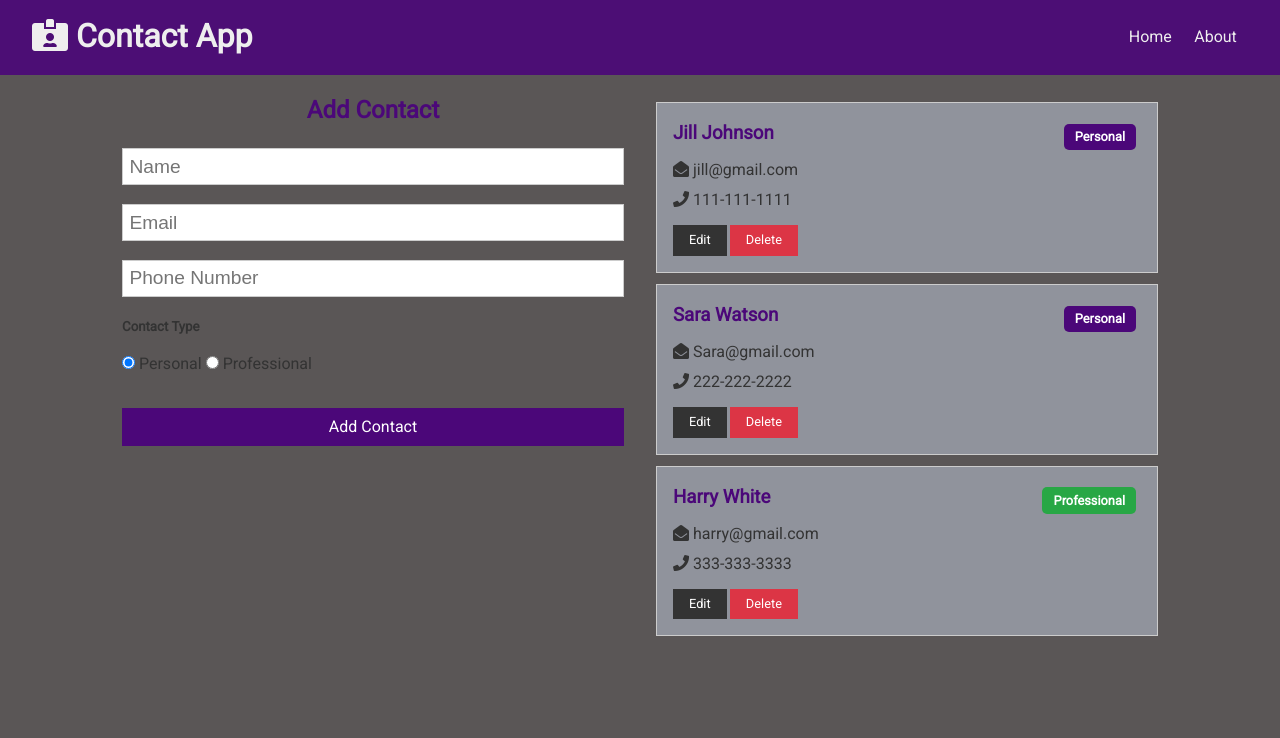
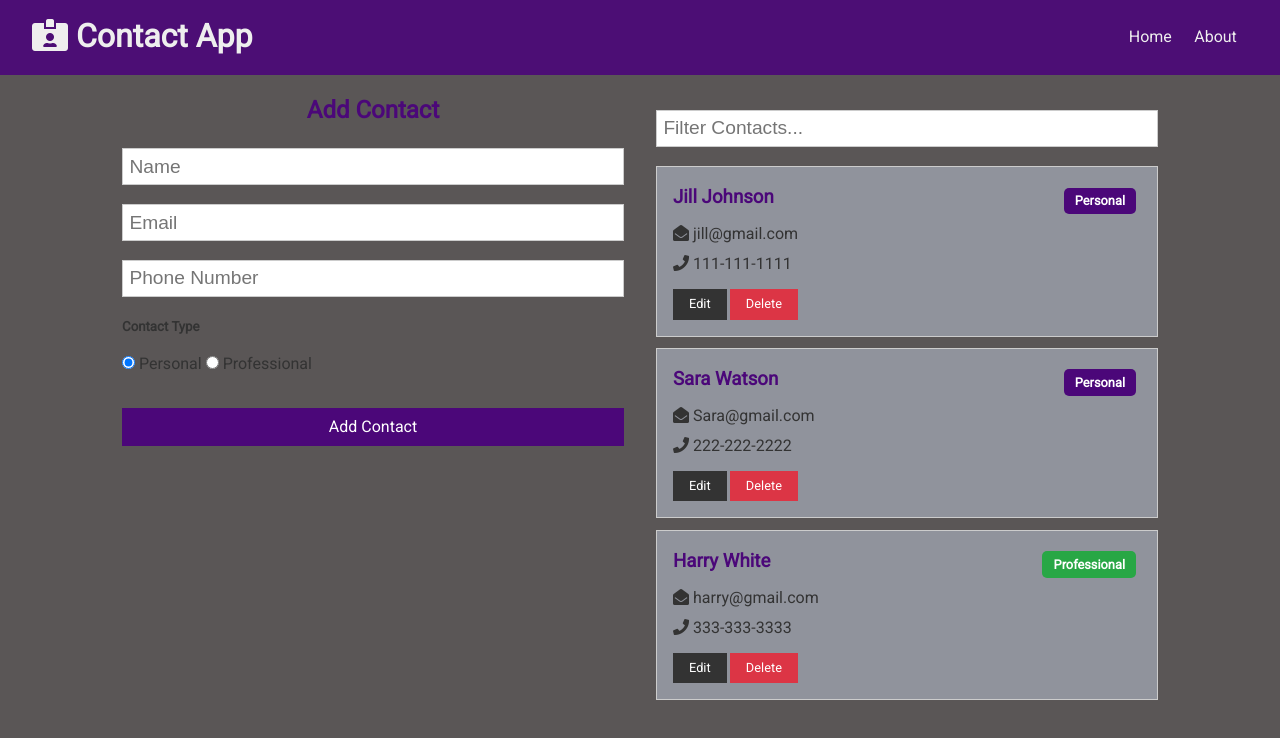
Before and after one commit to JHGarrett/Contact-App, a React (Create React App) app in the folder client/: page / in a window 1280 px wide. Shown: the top 738 px of the page. Built offline with nearby package versions, Linux system fonts and the light colour scheme.

Commit message:
filters contacts in state

```diff
--- /dev/null
+++ b/client/src/components/contacts/ContactFilter.js
@@ -0,0 +1,36 @@
+import React, { useContext, useRef, useEffect } from 'react';
+import ContactContext from '../../context/contact/ContactContext';
+
+const ContactFilter = () => {
+  const contactContext = useContext(ContactContext);
+  const text = useRef('');
+
+  const { filterContacts, clearFilter, filtered } = contactContext
+
+  useEffect(() => {
+    if(filtered === null) {
+        text.current.value = '';
+    }
+  })
+
+  const onChange = e => {
+    if (text.current.value !== '') {
+      filterContacts(e.target.value);
+    } else {
+      clearFilter();
+    }
+  };
+
+  return (
+    <form>
+      <input
+        ref={text}
+        type='text'
+        placeholder='Filter Contacts...'
+        onChange={onChange}
+      />
+    </form>
+  );
+};
+
+export default ContactFilter;
--- a/client/src/components/pages/Home.js
+++ b/client/src/components/pages/Home.js
@@ -1,6 +1,8 @@
 import React from 'react';
 import Contacts from '../contacts/Contacts';
 import ContactForm from '../contacts/ContactForm';
+import ContactFilter from '../contacts/ContactFilter';
+
 
 const Home = () => {
   return (
@@ -9,6 +11,7 @@
         <ContactForm />
       </div>
       <div>
+        <ContactFilter />
         <Contacts />
       </div>
     </div>
```
